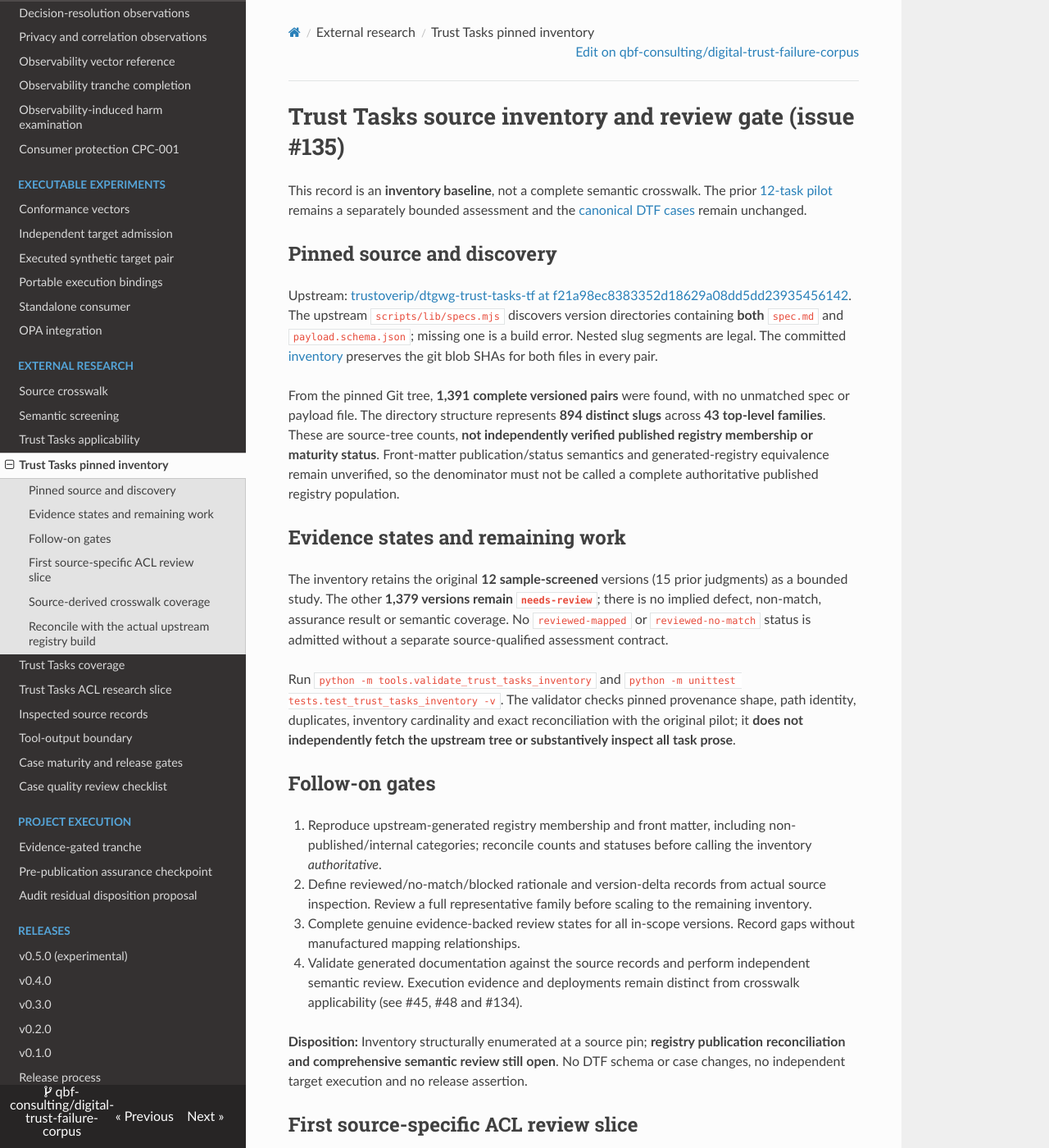
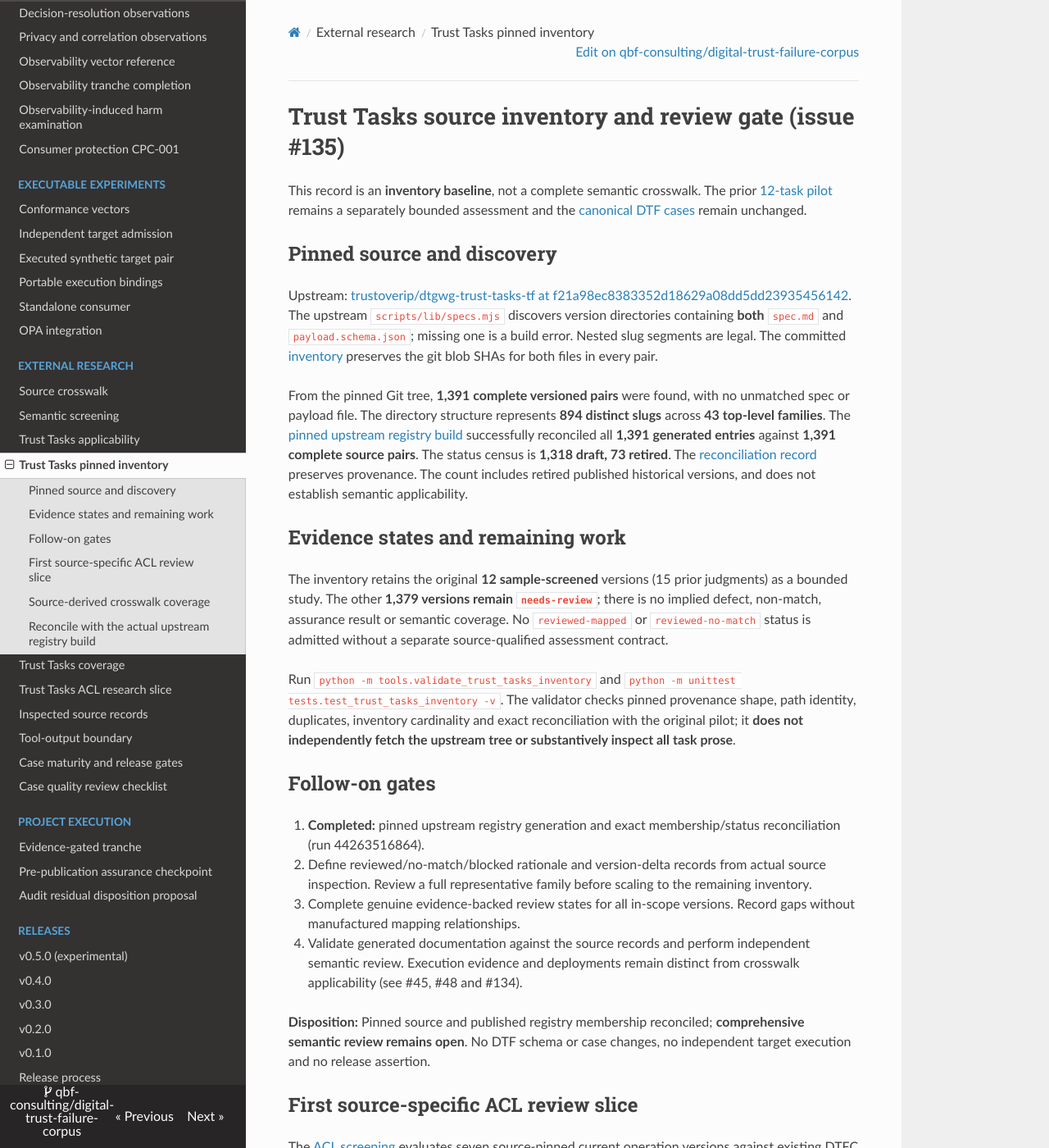
Before and after one commit to qbf-consulting/digital-trust-failure-corpus, an MkDocs documentation site: the page built from docs/trust-tasks-inventory.md, in a window 1280 px wide and 1400 px high. Shown: the whole window at 82% size. Built offline with MkDocs 1.6.1, drawn with Linux system fonts in a browser that asks for light colours; nearby versions of some CDN libraries; some of the changed text lies outside the part shown.

Commit message:
research(trust-tasks): reconcile published inventory evidence and status claims
Bind 1,391 generated entries and their draft/retired status counts to the successful pinned CI run. Keep independent semantic review explicitly incomplete.

Refs #135

Signed-off-by: sankarshan <sankarshan@pobox.com>

````diff
--- a/docs/trust-tasks-inventory.md
+++ b/docs/trust-tasks-inventory.md
@@ -6,7 +6,7 @@ This record is an **inventory baseline**, not a complete semantic crosswalk. The
 
 Upstream: [trustoverip/dtgwg-trust-tasks-tf at f21a98ec8383352d18629a08dd5dd23935456142](https://github.com/trustoverip/dtgwg-trust-tasks-tf/tree/f21a98ec8383352d18629a08dd5dd23935456142). The upstream `scripts/lib/specs.mjs` discovers version directories containing **both** `spec.md` and `payload.schema.json`; missing one is a build error. Nested slug segments are legal. The committed [inventory](https://github.com/qbf-consulting/digital-trust-failure-corpus/blob/main/research/external-sources/trust-tasks/inventory.json) preserves the git blob SHAs for both files in every pair.
 
-From the pinned Git tree, **1,391 complete versioned pairs** were found, with no unmatched spec or payload file. The directory structure represents **894 distinct slugs** across **43 top-level families**. These are source-tree counts, **not independently verified published registry membership or maturity status**. Front-matter publication/status semantics and generated-registry equivalence remain unverified, so the denominator must not be called a complete authoritative published registry population.
+From the pinned Git tree, **1,391 complete versioned pairs** were found, with no unmatched spec or payload file. The directory structure represents **894 distinct slugs** across **43 top-level families**. The [pinned upstream registry build](https://github.com/qbf-consulting/digital-trust-failure-corpus/actions/runs/44263516864) successfully reconciled all **1,391 generated entries** against **1,391 complete source pairs**. The status census is **1,318 draft, 73 retired**. The [reconciliation record](https://github.com/qbf-consulting/digital-trust-failure-corpus/blob/main/research/external-sources/trust-tasks/registry-reconciliation.json) preserves provenance. The count includes retired published historical versions, and does not establish semantic applicability.
 
 ## Evidence states and remaining work
 
@@ -16,12 +16,12 @@ Run `python -m tools.validate_trust_tasks_inventory` and `python -m unittest tes
 
 ## Follow-on gates
 
-1. Reproduce upstream-generated registry membership and front matter, including non-published/internal categories; reconcile counts and statuses before calling the inventory *authoritative*.
+1. **Completed:** pinned upstream registry generation and exact membership/status reconciliation (run 44263516864).
 2. Define reviewed/no-match/blocked rationale and version-delta records from actual source inspection. Review a full representative family before scaling to the remaining inventory.
 3. Complete genuine evidence-backed review states for all in-scope versions. Record gaps without manufactured mapping relationships.
 4. Validate generated documentation against the source records and perform independent semantic review. Execution evidence and deployments remain distinct from crosswalk applicability (see #45, #48 and #134).
 
-**Disposition:** Inventory structurally enumerated at a source pin; **registry publication reconciliation and comprehensive semantic review still open**. No DTF schema or case changes, no independent target execution and no release assertion.
+**Disposition:** Pinned source and published registry membership reconciled; **comprehensive semantic review remains open**. No DTF schema or case changes, no independent target execution and no release assertion.
 
 
 ## First source-specific ACL review slice
@@ -48,4 +48,4 @@ cd /path/to/digital-trust-failure-corpus
 python -m tools.reconcile_trust_tasks_registry --checkout /tmp/dtgwg-trust-tasks-tf
 ```
 
-The pinned upstream `scripts/build-registry.mjs` derives `website/registry.json` from validated spec front matter and paired schemas. This reproduction requires an external upstream checkout and npm toolchain; **the command's implementation and synthetic negative tests do not establish that the full upstream build was executed here**. An actual successful run and an inspectable source/build evidence record are still required before #135's publication-reconciliation acceptance criterion can be checked. Even a successful reconciliation would not establish DTFC semantic-review completeness.
+The pinned upstream `scripts/build-registry.mjs` derives `website/registry.json` from validated spec front matter and paired schemas. This reproduction requires an external upstream checkout and npm toolchain; **the full upstream build was subsequently executed successfully in CI**. The successful full build and reconciliation are evidenced by workflow run 44263516864; semantic-review completeness remains open. Even a successful reconciliation would not establish DTFC semantic-review completeness.
````
Also changed, not shown: README.md (+1 -1 lines), docs/trust-tasks-coverage.md (+3 -3 lines), 5 other files.
